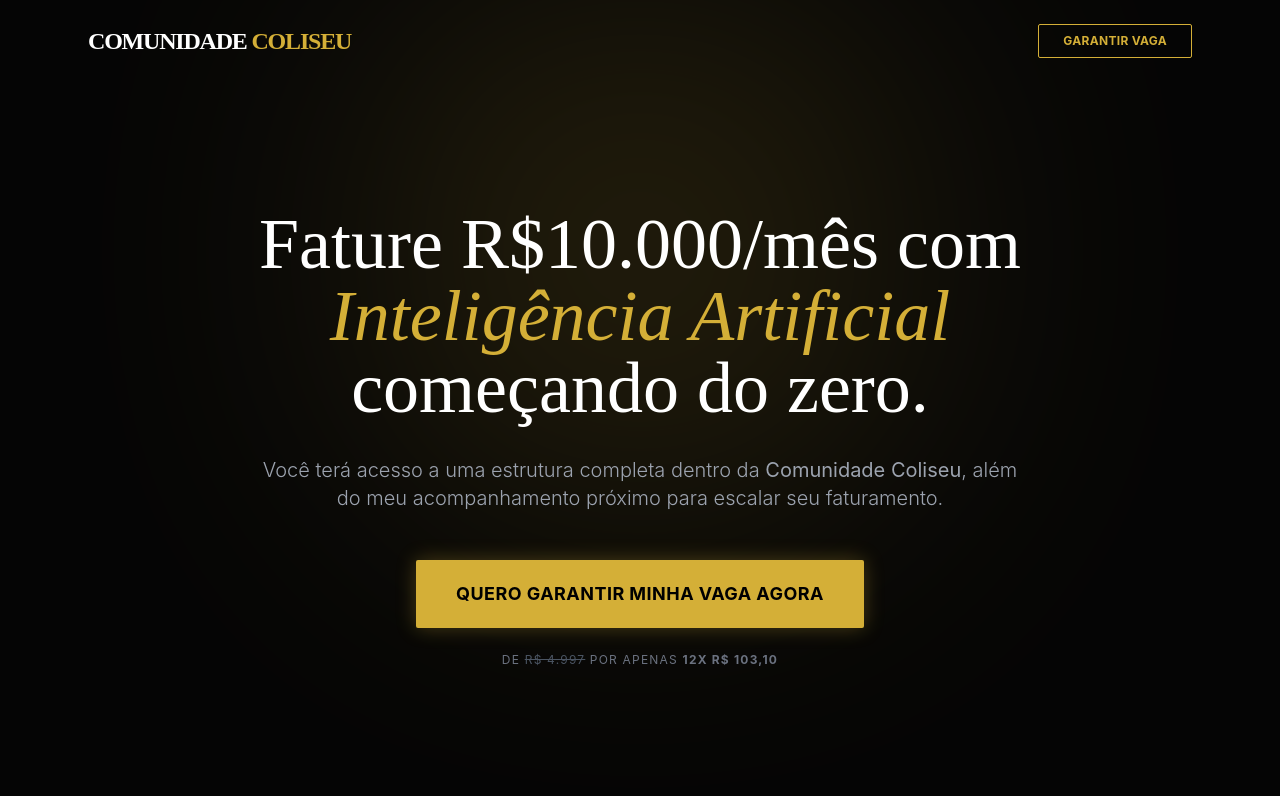
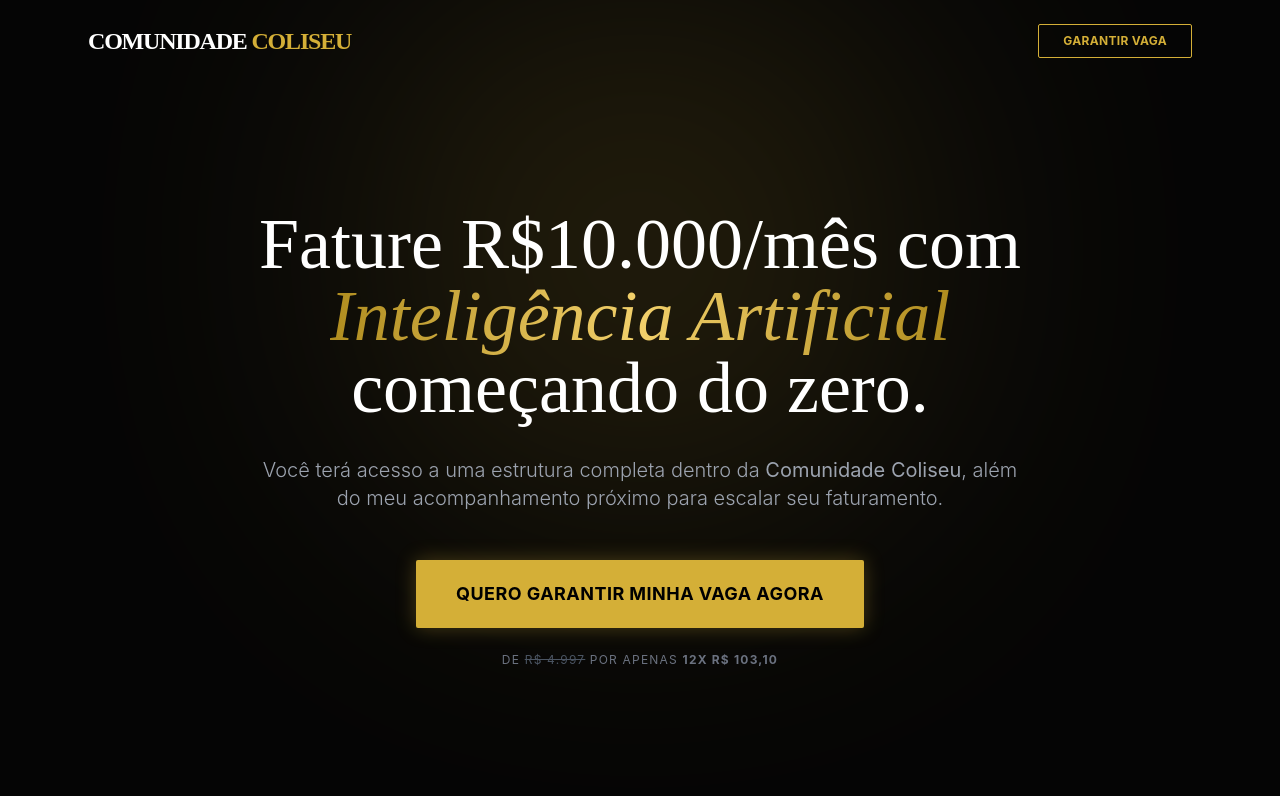
Before and after one commit to igor-miguel/landing-page-coliseu-2.0, a React (Vite) app: page / in a window 1280 px wide. Shown: the top 800 px of the page. Built offline with nearby package versions, Linux system fonts and the light colour scheme.

Commit message:
Update App.tsx

```diff
--- a/App.tsx
+++ b/App.tsx
@@ -100,15 +100,20 @@
         )}
       </nav>
 
-      {/* 1. HERO SECTION */}
+      {/* 1. HERO SECTION (COM A HEADLINE CORRIGIDA) */}
       <header className="relative pt-40 pb-24 md:pt-52 md:pb-32 overflow-hidden bg-[#050505]">
         <div className="absolute top-0 left-1/2 -translate-x-1/2 w-[500px] h-[500px] bg-[#D4AF37] rounded-full blur-[150px] opacity-20 pointer-events-none" />
         <div className="max-w-4xl mx-auto px-6 text-center relative z-10">
-          <h1 className="text-5xl md:text-7xl font-serif font-medium leading-[1.1] text-white mb-8">
+
+          {/* AQUI ESTÁ A MÁGICA DO GRADIENTE E ALINHAMENTO */}
+          <h1 className="text-5xl md:text-7xl font-serif font-normal leading-tight text-white mb-8">
             Fature R$10.000/mês com <br />
-            <span className="text-[#D4AF37] italic">Inteligência Artificial</span> <br />
+            <span className="italic font-medium bg-gradient-to-r from-[#B08D1F] via-[#F2D06B] to-[#B08D1F] bg-clip-text text-transparent">
+              Inteligência Artificial
+            </span> <br />
             começando do zero.
           </h1>
+
           <p className="text-lg md:text-xl text-gray-400 font-light mb-12 max-w-3xl mx-auto leading-relaxed">
             Você terá acesso a uma estrutura completa dentro da <strong>Comunidade Coliseu</strong>, além do meu acompanhamento próximo para escalar seu faturamento.
           </p>
@@ -149,7 +154,7 @@
         </div>
       </section>
 
-      {/* 3. SALES LETTER (COPY COMPLETA) */}
+      {/* 3. SALES LETTER */}
       <section className="py-24 bg-white text-black border-t border-gray-100">
         <div className="max-w-3xl mx-auto px-6 font-light text-lg md:text-xl leading-relaxed text-gray-800 space-y-6">
 
```
